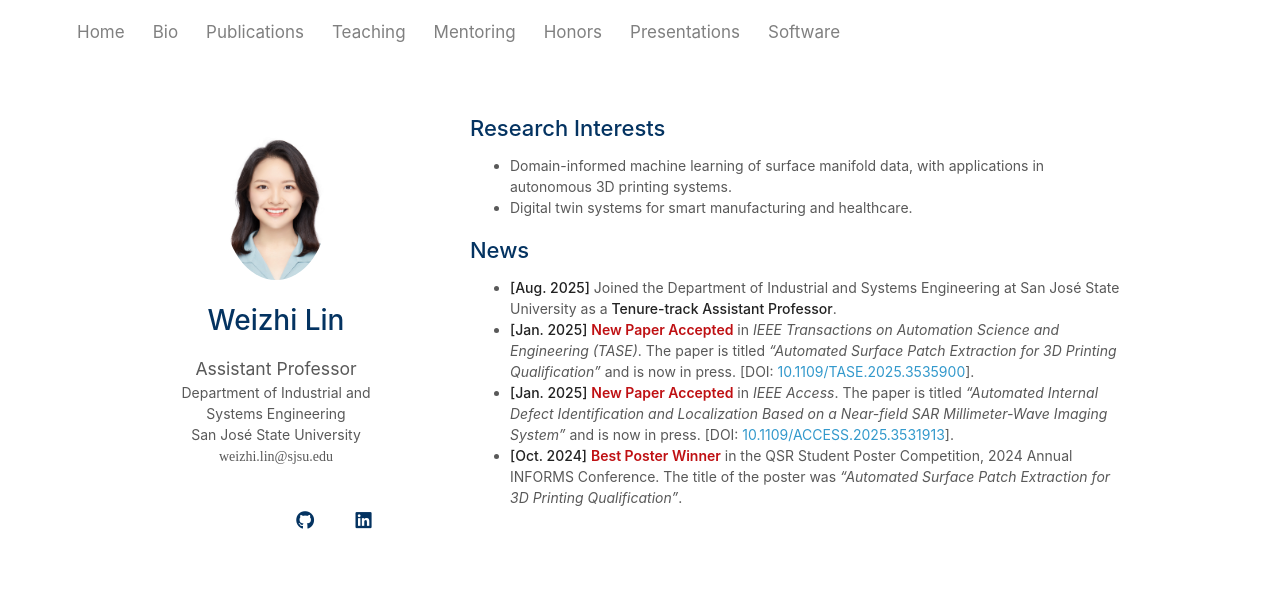
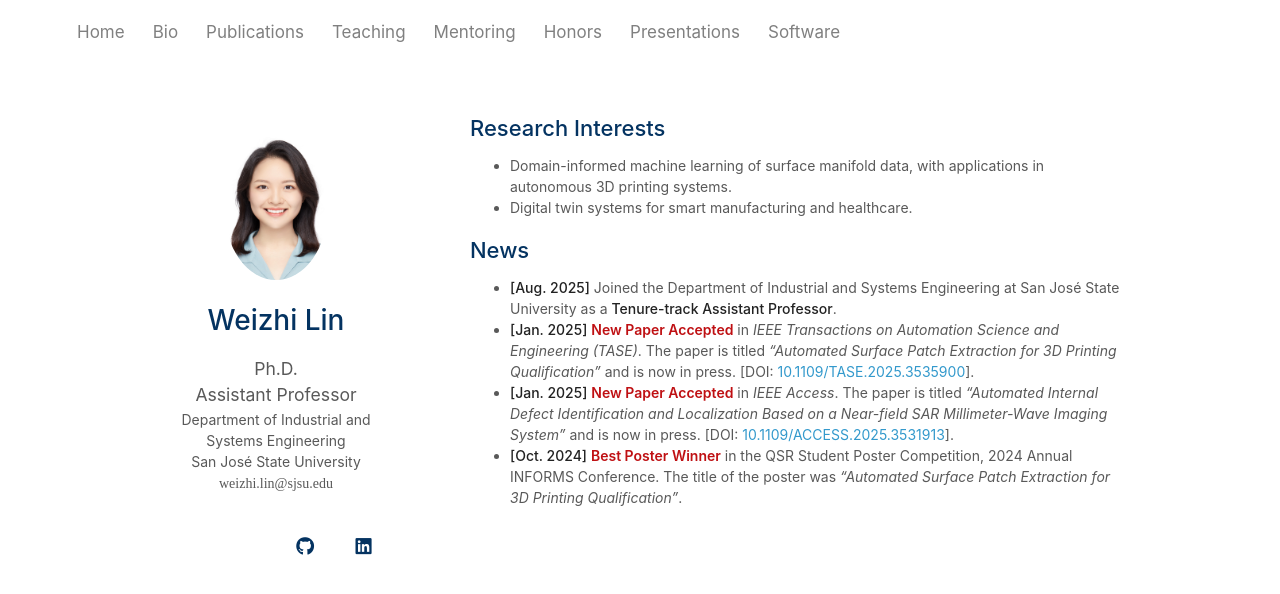
Before and after one commit to weizhi-lin/weizhi-lin.github.io, a Jekyll site: the page built from index.md, in a window 1280 px wide. Shown: the top 594 px of the page. Built offline with Jekyll 4.4.1, drawn with Linux system fonts in a browser that asks for light colours; a style sheet for code colours, icons or effects is not loaded.

Commit message:
Update homepage.html

```diff
--- a/_layouts/homepage.html
+++ b/_layouts/homepage.html
@@ -90,6 +90,11 @@
         {% endif %}
         <h1>{{ site.title }}</h1>
 
+        {% if site.subposition %}
+          <span style="font-size:1.10rem;">{{ site.subposition }}</span>
+          <br>
+        {% endif %}
+
         {% if site.position %}
         <position style="font-size:1.10rem;">{{ site.position }}</position>
         <br>
```
